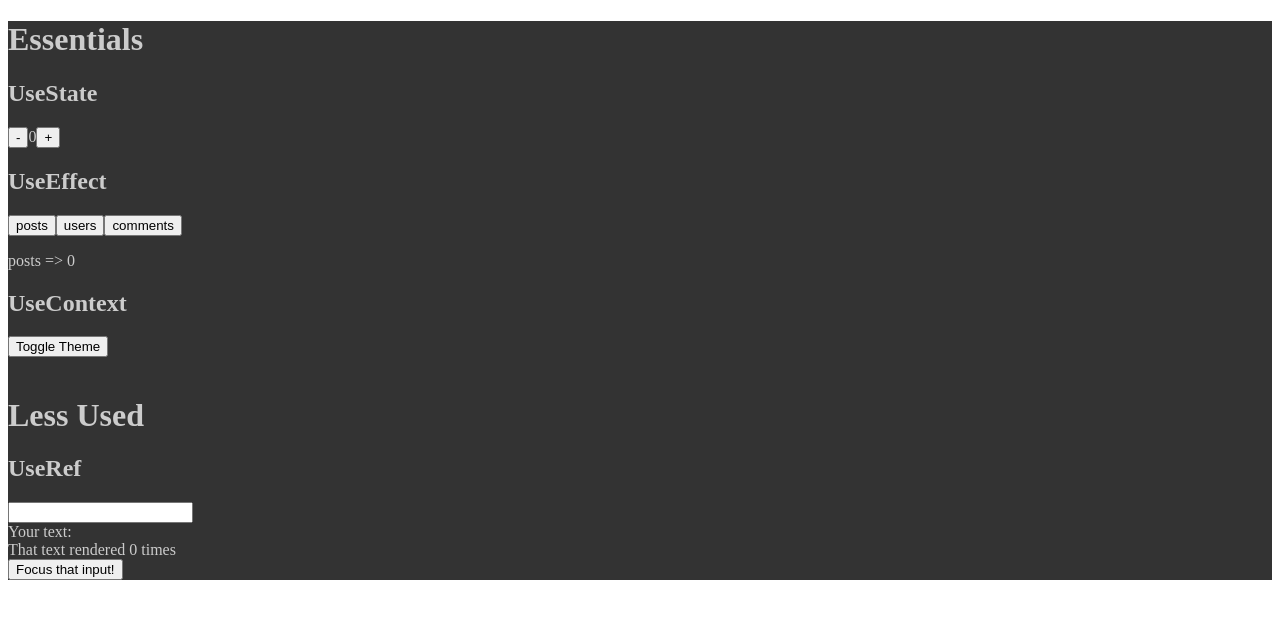
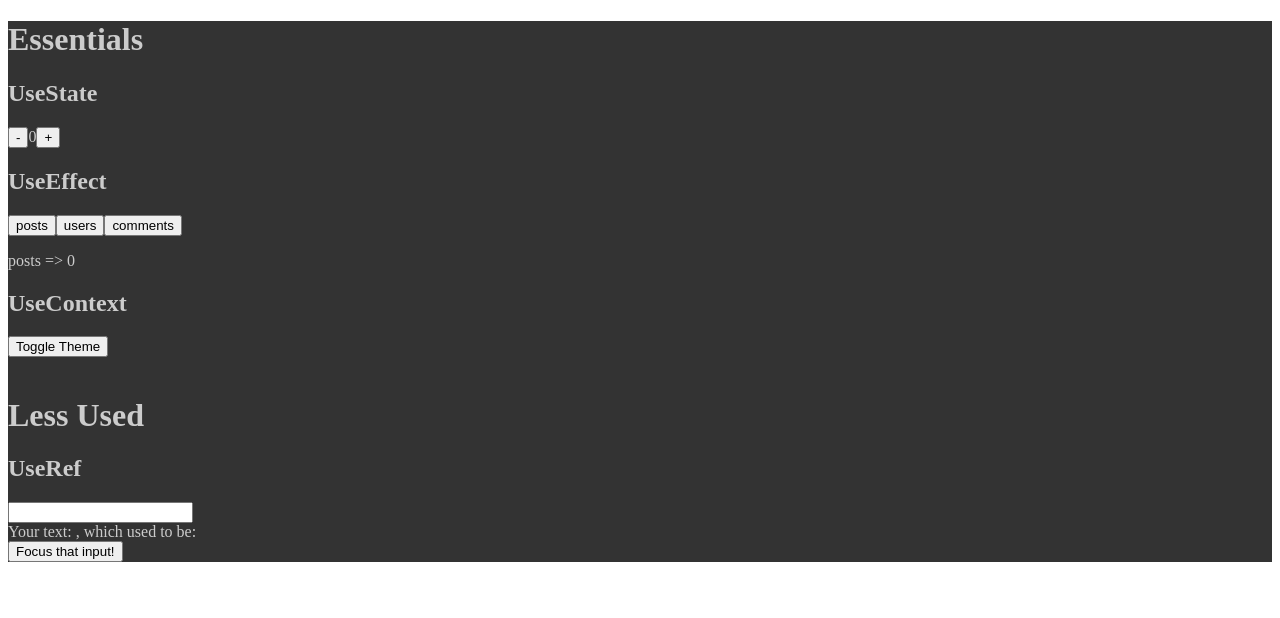
Before and after one commit to LagoJournal/React-Hooks, a React (Create React App) app in the folder react-hooks-explained/: page / in a window 1280 px wide. Shown: the top 618 px of the page. Built offline with nearby package versions, Linux system fonts and the light colour scheme; no server answers.

Commit message:
useRef!!

```diff
--- a/react-hooks-explained/src/Pages/lessUsed/UseRef.jsx
+++ b/react-hooks-explained/src/Pages/lessUsed/UseRef.jsx
@@ -4,10 +4,11 @@ export const UseRef = () => {
   const [text, setText] = useState("");
   const renderCount = useRef(0);
   const inputRef = useRef();
+  const prevText = useRef();
 
   useEffect(() => {
-    renderCount.current = renderCount.current + 1;
-  });
+    prevText.current = text;
+  }, [text]);
 
   const focus = () => {
     inputRef.current.focus();
@@ -21,8 +22,9 @@ export const UseRef = () => {
         value={text}
         onChange={(e) => setText(e.target.value)}
       />
-      <div>Your text: {text}</div>
-      <div>That text rendered {renderCount.current} times</div>
+      <div>
+        Your text: {text}, which used to be: {prevText.current}
+      </div>
       <button onClick={focus}>Focus that input!</button>
     </div>
   );
```
